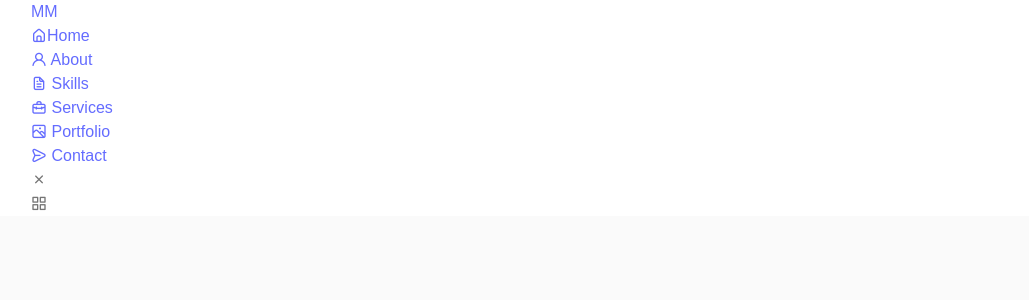
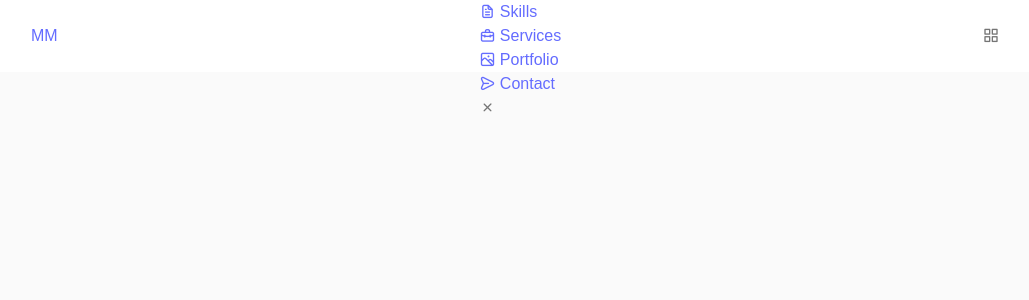
Before and after one commit to martinmorondo/portfolio-con-react, a React (Vite) app: page / in a window 1280 px wide. Shown: the top 300 px of the page, without its empty margins (125-1154 px from the left). Built offline with nearby package versions, Linux system fonts and the light colour scheme.

Commit message:
added styles to the nav class

```diff
--- a/src/components/header/header.css
+++ b/src/components/header/header.css
@@ -6,3 +6,11 @@
     z-index: var(--z-fixed);
     background-color: var(--container-color);
 }
+
+.nav {
+    height: calc(var(--header-height) + 1.5rem);
+    display: flex;
+    justify-content: space-between;
+    align-items: center;
+    column-gap: 1rem;
+}
```
